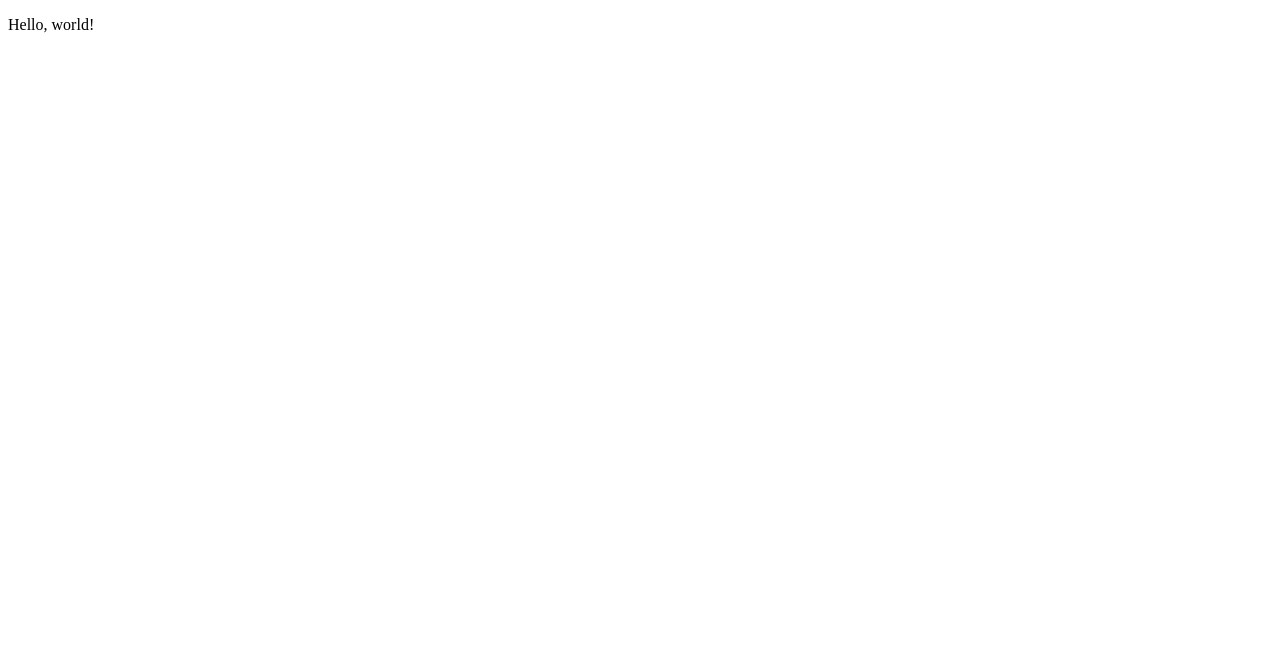
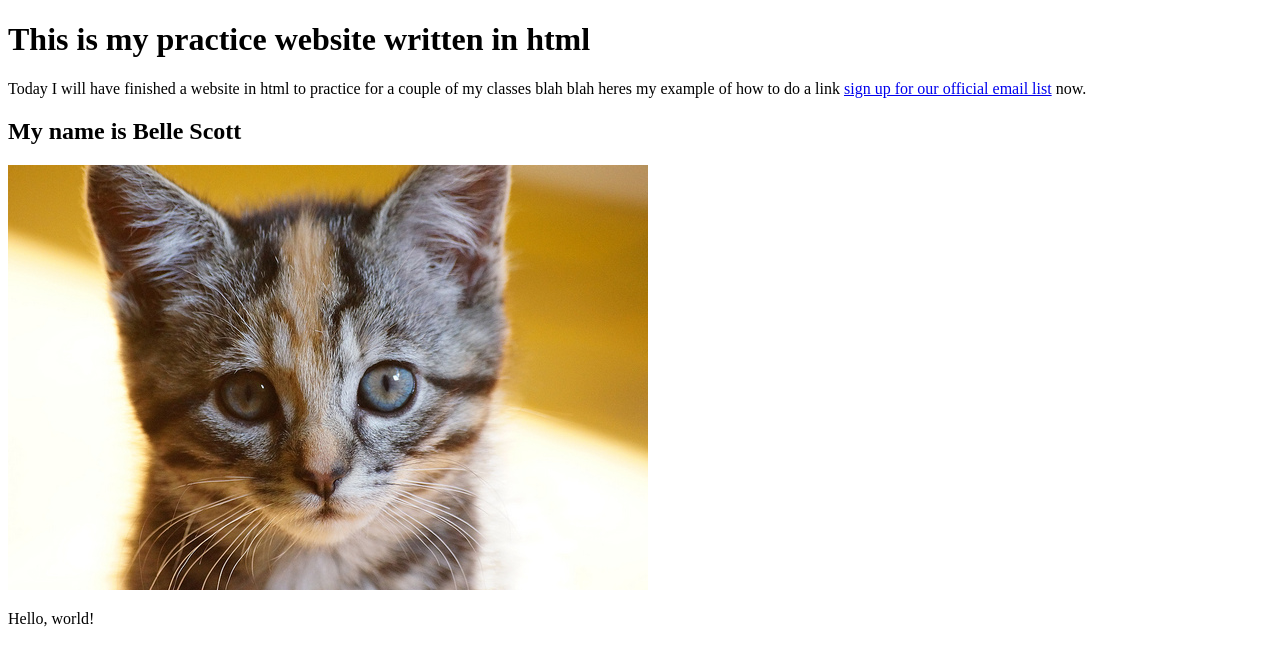
Before and after one commit to bellemscott/sample_website, a plain HTML site: page index.html in a window 1280 px wide. Drawn offline with Linux system fonts and the light colour scheme.

Commit message:
added images

```diff
--- a/index.html
+++ b/index.html
@@ -1,10 +1,22 @@
 <!DOCTYPE html>
 <html>
   <head>
-    <title>Page Title</title>
+    <title>HTML website practice</title>
     <meta charset="utf-8">
   </head>
   <body>
+      <h1>
+          This is my practice website written in html
+      </h1>
+      <p>
+          Today I will have finished a website in html to practice for a couple of my classes
+          blah blah  heres my example of how to do a link <a href="https://learnenough.com/email">sign
+            up for our official email list</a> now.
+      </p>
+      <h2>
+          My name is Belle Scott
+      </h2>
+      <img src="images/kitten.jpg" alt="An adorable kitten">
     <p>Hello, world!</p>
   </body>
 </html>
```
Also changed, not shown: images/kitten.jpg (added).
